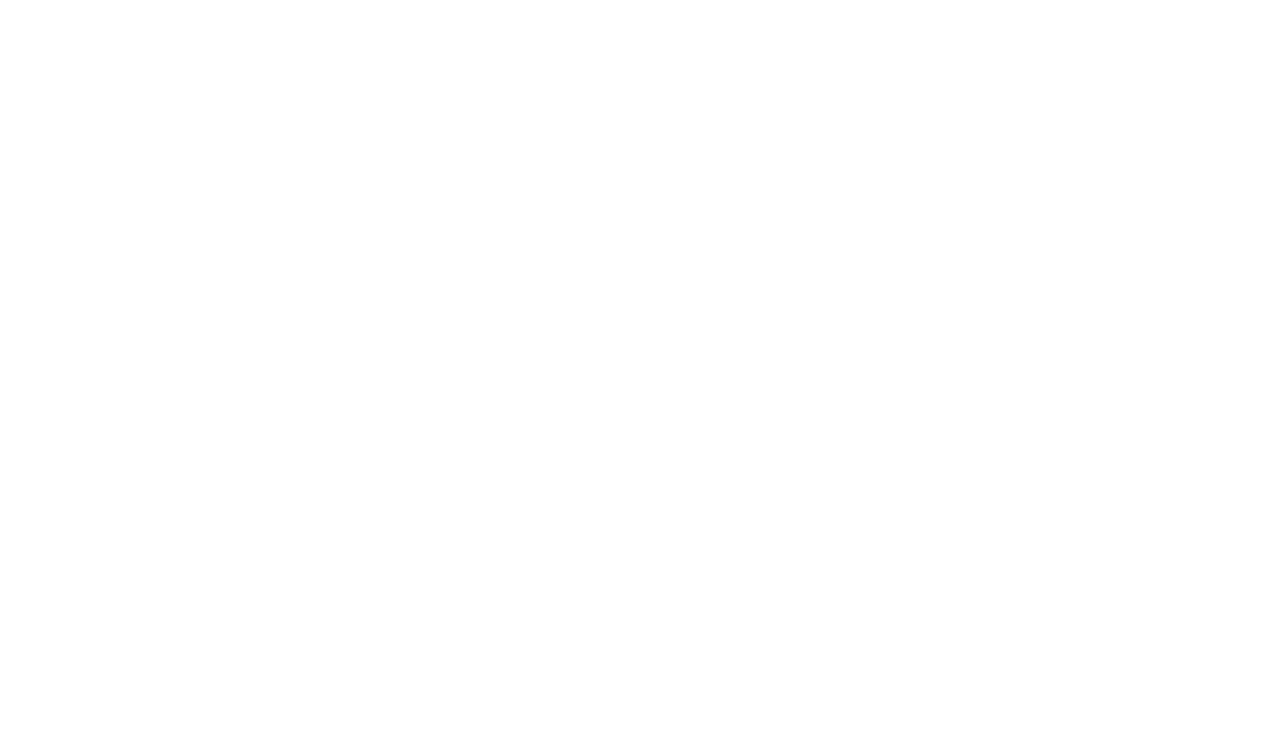
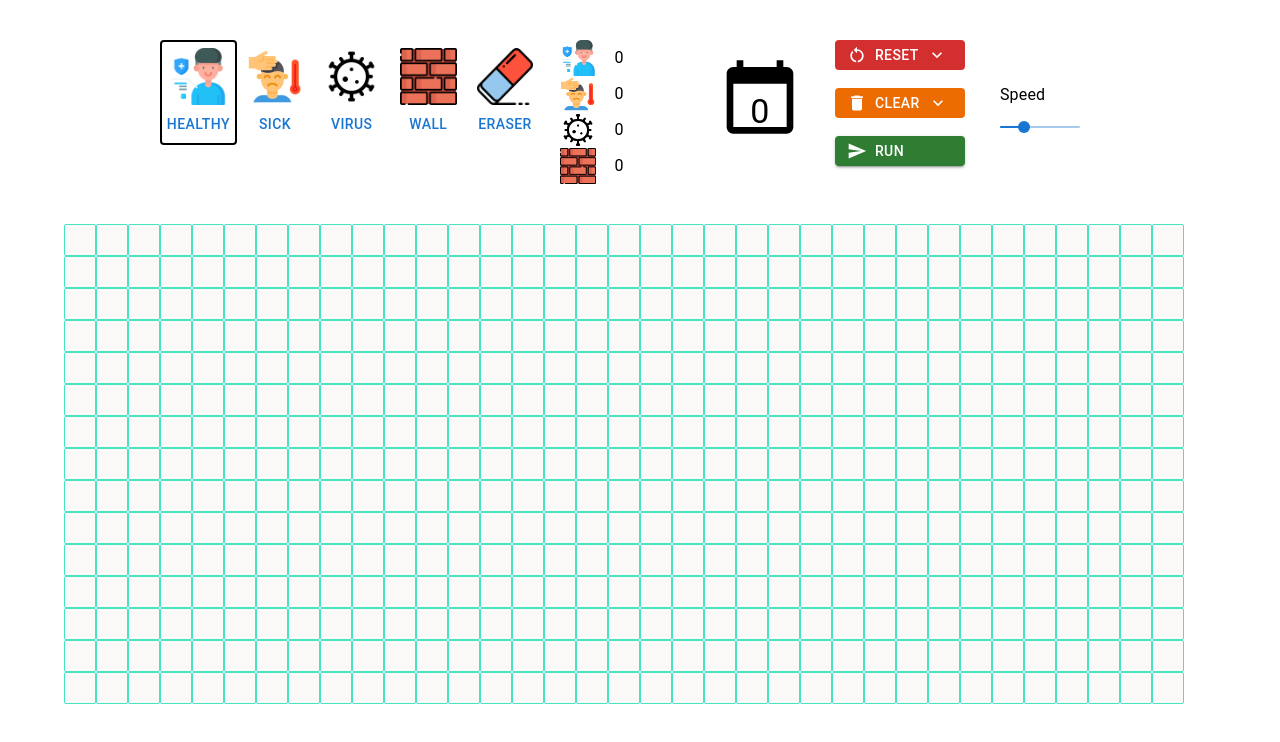
Before and after one commit to limzhanrong/days-to-spread-virus, a Next.js app: page / in a window 1280 px wide. Shown: the top 742 px of the page. Built offline with nearby package versions, Linux system fonts and the light colour scheme.

Commit message:
Completion of project 1.0

```diff
--- /dev/null
+++ b/components/global/CustomSnackbar.jsx
@@ -0,0 +1,22 @@
+import * as React from 'react';
+import Snackbar from '@mui/material/Snackbar';
+
+import { Alert } from '@mui/material';
+
+export default function CustomSnackbar({message, open, handleClose, severity="success"}) {
+
+  return (
+    <div>
+      <Snackbar
+        open={open}
+        autoHideDuration={6000}
+        onClose={handleClose}
+        message="Note archived"
+      >
+        <Alert onClose={handleClose} severity={severity} sx={{ width: '100%' }}>
+          {message}
+        </Alert>
+      </Snackbar>
+    </div>
+  );
+}
--- a/components/grid/CellGrid.jsx
+++ b/components/grid/CellGrid.jsx
@@ -1,12 +1,11 @@
-import React, { useEffect, useState, useRef } from 'react'
+import React, { useState, useRef } from 'react'
 import Cell from '/components/grid/Cell'
 import OptionPanel from './OptionPanel'
 
 import { TableRow, TableBody, Table, TableCell, Container } from '@mui/material'
 
 
-// {rowSize = 15, colSize = 35}
-const CellGrid = ({rowSize = 15, colSize = 35, selected,setSelected, optionsData, count, setCount}) => {
+const CellGrid = ({rowSize = 15, colSize = 35, selected,setSelected, optionsData, count, setCount, openSnackbar}) => {
 
   const generateEmptyArray = (rowSize, colSize) => {
     const arr = []
@@ -24,13 +23,12 @@
   const [mouseDown, setMouseDown] = useState(false)
   const isRunningRef = useRef(false);
   const [runningState, setRunningState] = useState(false)
-
-  // useEffect(()=>{
-  //   // setGrid(generateEmptyArray(size))
-  // }, [rowSize, colSize])
+  const [speed, setSpeed] = useState(30)
+  const speedRef = useRef(30)
 
   const handleReset = () => {
     if(isRunningRef.current === true){
+      openSnackbar("unable to reset while running!", "error")
       return
     }
     for(let k in count){
@@ -42,7 +40,7 @@
 
   const handleMouseDown = (r,c,val) => {
     if(runningState === true){
-      alert("unable to click when running")
+      openSnackbar("unable to click while running!", "error")
       return
     }
     setMouseDown(true)
@@ -138,15 +136,16 @@
       }
       setGrid([...grid])
       setCount({...count})
-      await wait(500)
+      await wait(1000-(speedRef.current*9))
     }
-      isRunningRef.current = false
-      setRunningState(false)
-    // count.days += 1
-    // setCount({...count})
-    // setGrid([...grid])
-    // isRunningRef.current = false
-    // setRunningState(false)
+    isRunningRef.current = false
+    setRunningState(false)
+    if(count.healthy >= 1){
+      openSnackbar("simulation paused!", "info")
+    }else{
+      openSnackbar("simulation complete!", "success")
+    }
+
   }
 
 
@@ -157,6 +156,7 @@
 
   const handleClear = (oldValue, newValue = null) =>{
     if(isRunningRef.current === true){
+      openSnackbar("unable to clear while running!", "error")
       return
     }
     for(let r = 0; r < grid.length; r++){
@@ -184,6 +184,9 @@
         handleReset={handleReset}
         isRunningRef={isRunningRef}
         runningState={runningState}
+        speed={speed}
+        setSpeed={setSpeed}
+        speedRef={speedRef}
       >
       </OptionPanel>
     <Container>
--- a/components/grid/DropDownButton.jsx
+++ b/components/grid/DropDownButton.jsx
@@ -6,7 +6,7 @@
 import KeyboardArrowDownIcon from '@mui/icons-material/KeyboardArrowDown';
 import { Avatar } from '@mui/material';
 
-export default function CustomizedMenus({text, IconComponent, options}) {
+export default function CustomizedMenus({text, IconComponent, options, color="primary"}) {
   const [anchorEl, setAnchorEl] = React.useState(null);
   const open = Boolean(anchorEl);
   const handleClick = (event) => {
@@ -30,6 +30,7 @@
         aria-controls={open ? 'demo-customized-menu' : undefined}
         aria-haspopup="true"
         aria-expanded={open ? 'true' : undefined}
+        color={color}
         sx={{
             justifyContent: "flex-start",
             maxWidth: '300px',
--- a/components/grid/OperationButton.jsx
+++ b/components/grid/OperationButton.jsx
@@ -1,12 +1,12 @@
 import React from 'react'
 import { Button } from '@mui/material'
 
-const OperationButton = ({handleClick, text, IconComponent,color=null}) => {
+const OperationButton = ({handleClick, text, IconComponent,color="primary"}) => {
   return (
     <Button
         variant="contained"
         onClick={handleClick}
-        color={color?color:"primary"}
+        color={color}
         sx={{
             justifyContent: "flex-start",
             maxWidth: '300px',
--- a/components/grid/OptionPanel.jsx
+++ b/components/grid/OptionPanel.jsx
@@ -1,20 +1,24 @@
 import { Grid, Button, Box, Typography, Avatar, Slider } from '@mui/material'
 import Image from 'next/image'
 import CalendarTodayIcon from '@mui/icons-material/CalendarToday'
-import React, { useEffect } from 'react'
+import React from 'react'
 import DeleteIcon from '@mui/icons-material/Delete';
 import SendIcon from '@mui/icons-material/Send';
 import RestartAltIcon from '@mui/icons-material/RestartAlt'
 import OperationButton from './OperationButton';
 import DropDownButton from './DropDownButton'
 import PauseIcon from '@mui/icons-material/Pause';
-import { Label } from '@mui/icons-material';
 
-const OptionPanel = ({optionsData, selected, setSelected, count, handleRun, handleReset, handleClear, handleStop, runningState}) => {
+const OptionPanel = ({optionsData, selected, setSelected, count, handleRun, handleReset, handleClear, handleStop, runningState, speed, setSpeed, speedRef}) => {
 
   const handleClick = (val) => {
     console.log("val: ", val)
     setSelected(val)
+  }
+
+  const changeSpeed = (e) =>{
+    setSpeed(e.target.value)
+    speedRef.current = e.target.value
   }
 
   const clearOptions = [
@@ -91,8 +95,8 @@
       </Grid>
       {/* Buttons */}
       <Grid item container lg={2.5} sx={{display:"flex", justifyContent:"center"}}>
-        <DropDownButton text={"Reset"} options={resetOptions} IconComponent={<RestartAltIcon/>}></DropDownButton>
-        <DropDownButton text={"Clear"} options={clearOptions} IconComponent={<DeleteIcon/>}></DropDownButton>
+        <DropDownButton text={"Reset"} color={"error"} options={resetOptions} IconComponent={<RestartAltIcon/>}></DropDownButton>
+        <DropDownButton text={"Clear"} color={"warning"} options={clearOptions} IconComponent={<DeleteIcon/>}></DropDownButton>
       {!runningState?
         <OperationButton handleClick={handleRun} color={"success"} text="Run" IconComponent={<SendIcon/>}></OperationButton>
         :<OperationButton handleClick={handleStop} color={"error"} text="Stop" IconComponent={<PauseIcon/>}></OperationButton>}
@@ -101,7 +105,9 @@
       <Typography gutterBottom>Speed</Typography>
         <Slider
           size="small"
-          defaultValue={70}
+          defaultValue={speed}
+          value={speed}
+          onChange={(e)=>changeSpeed(e)}
           aria-label="Small"
           valueLabelDisplay="auto"
         />
--- a/pages/index.js
+++ b/pages/index.js
@@ -1,22 +1,74 @@
-import Head from 'next/head'
-import styles from '../styles/Home.module.css'
-import { Autocomplete, TextField } from '@mui/material'
+import React, { useState } from 'react'
+import CellGrid from '/components/grid/CellGrid'
+import { Button } from '@mui/material'
+import CustomSnackbar from 'components/global/CustomSnackbar'
 
 
 export default function Home() {
+  const [selected, setSelected] = useState("healthy")
+  const [open, setOpen] = useState(false)
+  const [snackbarMessage, setSnackbarMessage] = useState("")
+  const [severity, setSeverity] = useState("success")
+
+  const [count, setCount] = useState(
+    {
+    "healthy":0,
+    "sick":0,
+    "virus":0,
+    "wall":0,
+    "days":0
+  })
+  const optionsData = {
+    "healthy": {
+      value:"healthy",
+      image:"/healthy.png"
+    },
+    "sick":{
+      value:"sick",
+      image:"/sick.png"
+    },
+    "virus":{
+      value:"virus",
+      image:"/virus.png"
+    },
+    "wall":{
+      value:"wall",
+      image:"/wall.png"
+    },
+    "eraser":{
+      value:null,
+      image:"/eraser.png"
+    }
+  }
+
+  const openSnackbar = (message, severity) => {
+    setSnackbarMessage(message)
+    setSeverity(severity)
+    setOpen(true)
+  }
+
+  const handleClose = (event, reason) => {
+    if (reason === 'clickaway') {
+      return;
+    }
+
+    setOpen(false);
+  };
+
   return (
-    <div className={styles.container}>
-      <Head>
-        <title>Virus</title>
-        <link rel="icon" href="/favicon.ico" />
-      </Head>
-      {/* <Autocomplete
-        disablePortal
-        id="combo-box-demo"
-        options={rows}
-        sx={{ width: 300 }}
-        renderInput={(params) => <TextField {...params} label="Movie" />}
-      /> */}
-    </div>
+    <>
+      <CellGrid
+        selected={selected}
+        setSelected={setSelected}
+        optionsData={optionsData}
+        count={count}
+        setCount={setCount}
+        openSnackbar={openSnackbar}
+      >
+      </CellGrid>
+      <CustomSnackbar severity={severity} message={snackbarMessage} open={open} handleClose={handleClose}></CustomSnackbar>
+
+      {/* <a href="https://www.flaticon.com/free-icons/patient" title="patient icons">Patient icons created by Freepik - Flaticon</a> */}
+    </>
   )
 }
```
Also changed, not shown: pages/game/index.js (deleted, +0 -62 lines).
